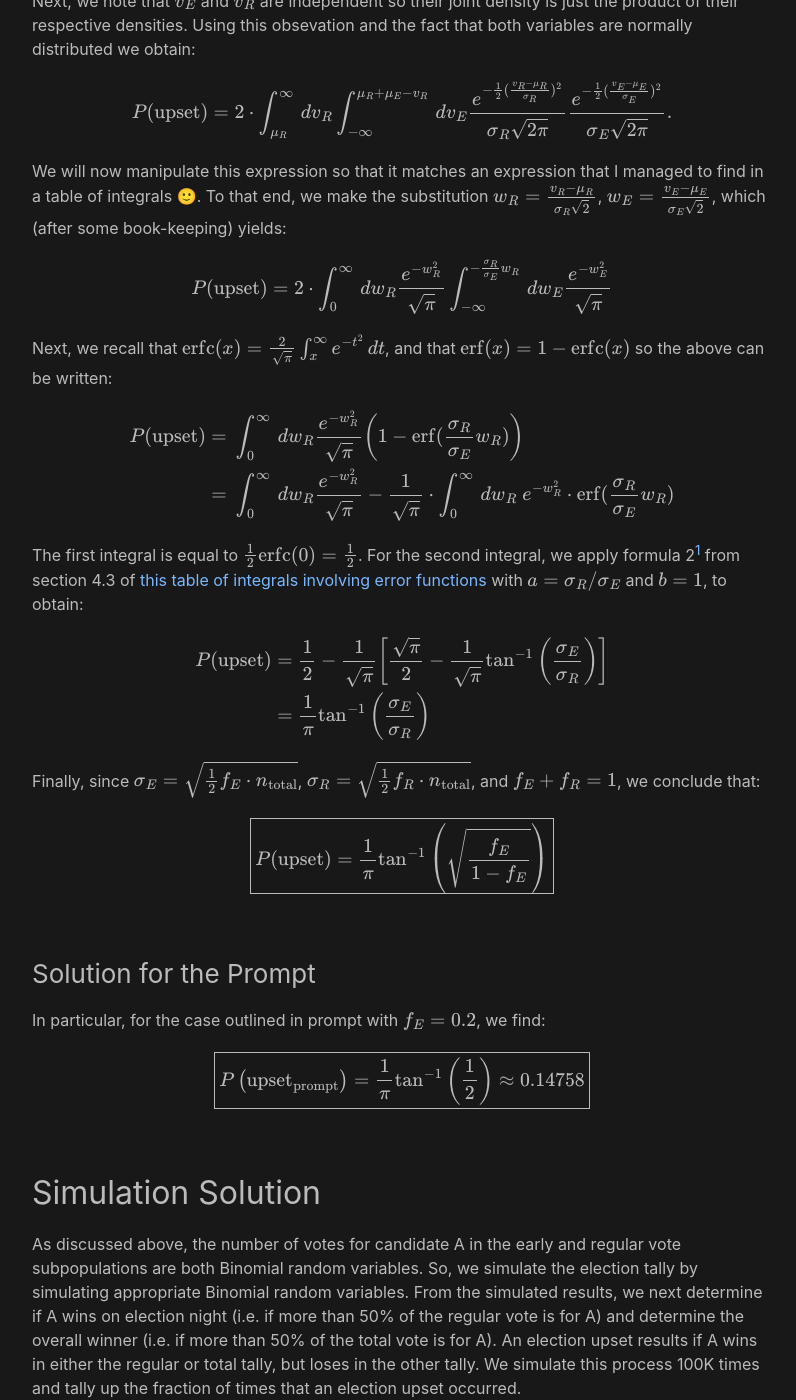
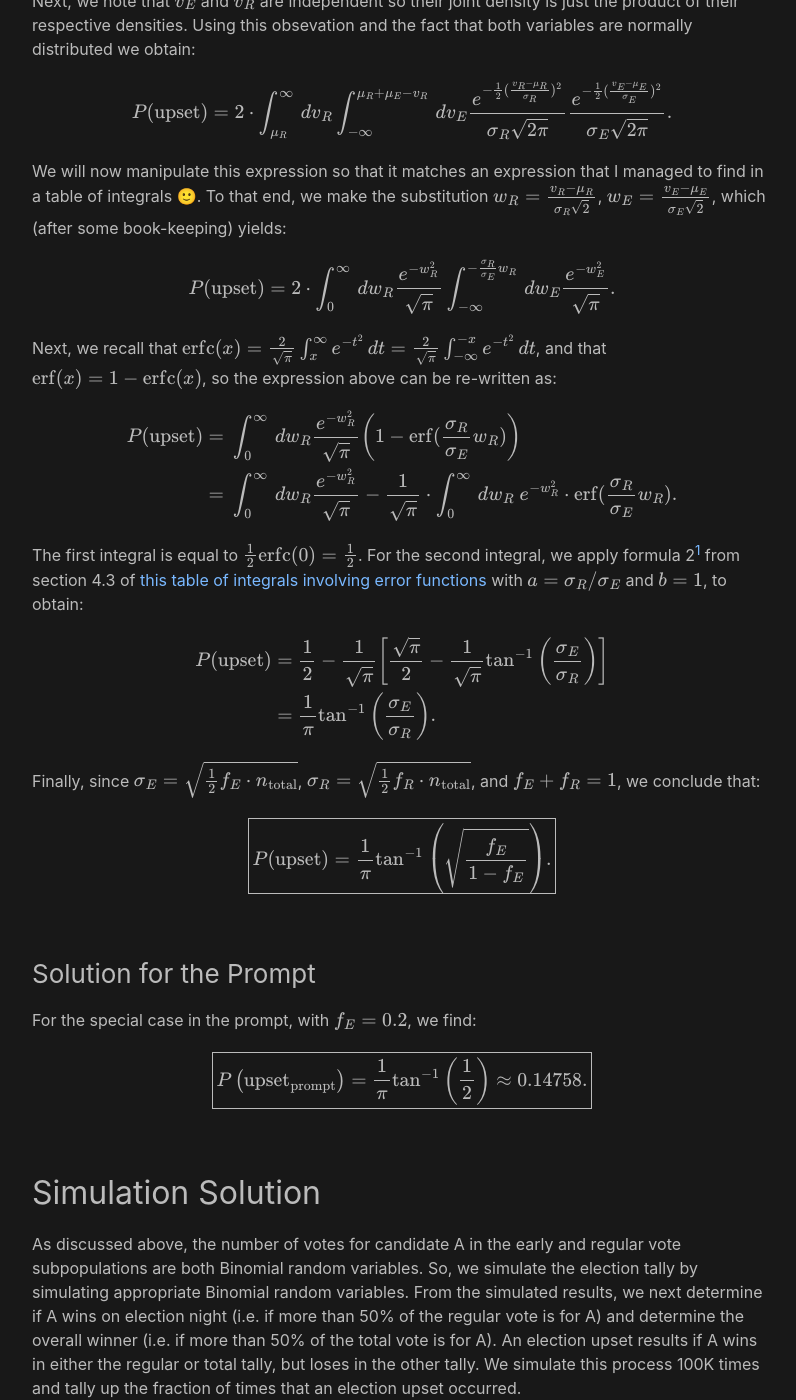
Before and after one commit to pkepley/pkepley.github.io, a Jekyll site: the page built from _posts/2021-04-26-RiddlerRandomElectionUpsets.md, in a window 1280 px wide and 1400 px high, scrolled down 1759 px. Shown: the whole window, without its empty margins (238-1034 px from the left). Built offline with Jekyll 4.4.1, drawn with Linux system fonts in a browser that asks for light colours; formulas are drawn with MathJax 3; some of the changed text lies outside the part shown.

Commit message:
Punctuation + words.

```diff
--- a/_posts/2021-04-26-RiddlerRandomElectionUpsets.md
+++ b/_posts/2021-04-26-RiddlerRandomElectionUpsets.md
@@ -50,8 +50,8 @@ total number of votes for candidate A is distributed as $$v_\text{T} \sim
 regular and early voter sub-populations. That is,
 
 $$\begin{array}{ccl}
-v_R &\sim& \text{Binomial}(n_R,~0.5). \\
-v_E &\sim& \text{Binomial}(n_E,~0.5), \\
+v_R &\sim& \text{Binomial}(n_R,~0.5), \\
+v_E &\sim& \text{Binomial}(n_E,~0.5). \\
 \end{array}$$
 
 The prompt tells us that the population is "large," which is a hint that we
@@ -101,15 +101,15 @@ managed to find in a table of integrals 🙂. To that end, we make the
 substitution $$w_R = \frac{v_R-\mu_R}{\sigma_R\sqrt{2}}$$, $$w_E = \frac{v_E
 -\mu_E}{\sigma_E\sqrt{2}}$$, which (after some book-keeping) yields:
 
-$$P(\text{upset}) = 2 \cdot \int_{0}^\infty \,dw_R \frac{e^{-w_R^2}}{\sqrt{\pi}} \int_{-\infty}^{-\frac{\sigma_R}{\sigma_E}w_R}\,dw_E \frac{e^{-w_E^2}}{\sqrt{\pi}}$$
+$$P(\text{upset}) = 2 \cdot \int_{0}^\infty \,dw_R \frac{e^{-w_R^2}}{\sqrt{\pi}} \int_{-\infty}^{-\frac{\sigma_R}{\sigma_E}w_R}\,dw_E \frac{e^{-w_E^2}}{\sqrt{\pi}}.$$
 
 Next, we recall that $$\text{erfc}(x) = \frac{2}{\sqrt{\pi}} \int_x^\infty
-e^{-t^2}\,dt$$, and that $$\text{erf}(x) = 1 - \text{erfc}(x)$$ so the above can
-be written:
+e^{-t^2}\,dt = \frac{2}{\sqrt{\pi}} \int_{-\infty}^{-x} e^{-t^2}\,dt$$, and that
+$$\text{erf}(x) = 1 - \text{erfc}(x)$$, so the expression above can be re-written as:
 
 $$\begin{eqnarray}
 P(\text{upset}) &=&\int_{0}^\infty \,dw_R \frac{e^{-w_R^2}}{\sqrt{\pi}} \left(1 - \text{erf}(\frac{\sigma_R}{\sigma_E}w_R)\right)\\
-&=&\int_{0}^\infty \,dw_R \frac{e^{-w_R^2}}{\sqrt{\pi}} - \frac{1}{\sqrt{\pi}} \cdot \int_{0}^\infty\,dw_R~e^{-w_R^2} \cdot \text{erf}(\frac{\sigma_R}{\sigma_E}w_R)
+&=&\int_{0}^\infty \,dw_R \frac{e^{-w_R^2}}{\sqrt{\pi}} - \frac{1}{\sqrt{\pi}} \cdot \int_{0}^\infty\,dw_R~e^{-w_R^2} \cdot \text{erf}(\frac{\sigma_R}{\sigma_E}w_R).
 \end{eqnarray}$$
 
 The first integral is equal to $$\frac{1}{2}\text{erfc}(0) = \frac{1}{2}$$. For
@@ -120,20 +120,20 @@ $$a = \sigma_R/\sigma_E$$ and $$b = 1$$, to obtain:
 
 $$\begin{eqnarray}
 P(\text{upset})&=&\frac{1}{2} - \frac{1}{\sqrt{\pi}} \left[\frac{\sqrt{\pi}}{2} - \frac{1}{\sqrt{\pi}}\tan^{-1}\left(\frac{\sigma_E}{\sigma_R}\right)\right]\\
-&=&\frac{1}{\pi}\tan^{-1}\left(\frac{\sigma_E}{\sigma_R}\right)
+&=&\frac{1}{\pi}\tan^{-1}\left(\frac{\sigma_E}{\sigma_R}\right).
 \end{eqnarray}$$
 
 Finally, since $$\sigma_E = \sqrt{\frac{1}{2}f_E\cdot n_\text{total}}$$,
 $$\sigma_R = \sqrt{\frac{1}{2}f_R\cdot n_\text{total}}$$, and $$f_E + f_R = 1$$,
 we conclude that:
 
-$$\boxed{P(\text{upset})=\frac{1}{\pi}\tan^{-1}\left(\sqrt{\frac{f_E}{1-f_E}}\right)}$$
+$$\boxed{P(\text{upset})=\frac{1}{\pi}\tan^{-1}\left(\sqrt{\frac{f_E}{1-f_E}}\right).}$$
 
 ### Solution for the Prompt
-In particular, for the case outlined in prompt with $$f_E = 0.2$$, we find:
+For the special case in the prompt, with $$f_E = 0.2$$, we find:
 
 $$\boxed{P\left(\text{upset}_\text{prompt}\right) = \frac{1}{\pi}
-\tan^{-1}\left(\frac{1}{2}\right) \approx 0.14758}$$
+\tan^{-1}\left(\frac{1}{2}\right) \approx 0.14758.}$$
 
 
 ## Simulation Solution
```
Also changed, not shown: other parts of _posts/2021-04-26-RiddlerRandomElectionUpsets.md (+1 -1 lines).
